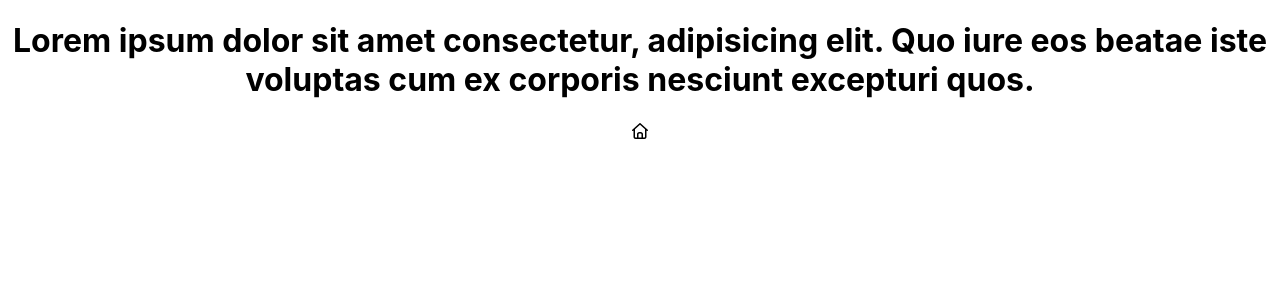
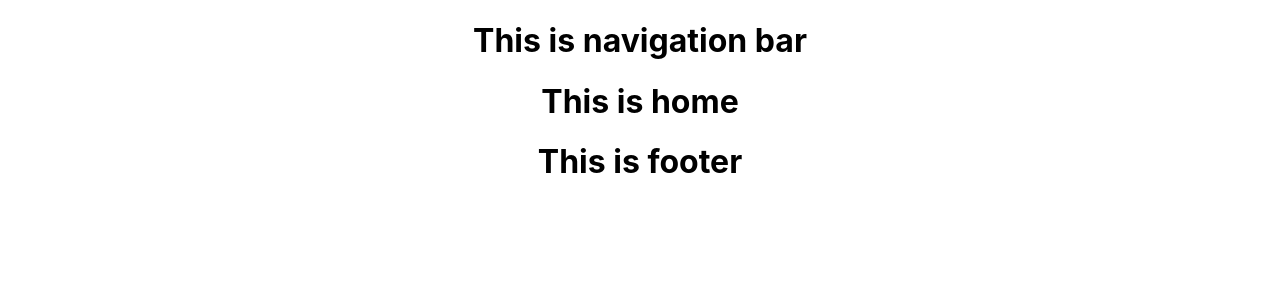
Before and after one commit to sazzadhossain1/neurosurgeondratique-by-me-update, a React (Create React App) app: page / in a window 1280 px wide. Shown: the top 300 px of the page. Built offline with nearby package versions, Linux system fonts and the light colour scheme.

Commit message:
create route setup

```diff
--- a/src/App.js
+++ b/src/App.js
@@ -2,15 +2,30 @@ import logo from "./logo.svg";
 import "./App.css";
 import { FontAwesomeIcon } from "@fortawesome/react-fontawesome";
 import { faHouse } from "@fortawesome/free-regular-svg-icons";
+import { createBrowserRouter, RouterProvider } from "react-router-dom";
+import Main from "./LayOut/Main";
+import Home from "./components/Home/Home";
 
 function App() {
+  const router = createBrowserRouter([
+    {
+      path: "/",
+      element: <Main></Main>,
+      children: [
+        {
+          path: "/",
+          element: <Home></Home>,
+        },
+        {
+          path: "/home",
+          element: <Home></Home>,
+        },
+      ],
+    },
+  ]);
   return (
     <div className="App">
-      <h1>
-        Lorem ipsum dolor sit amet consectetur, adipisicing elit. Quo iure eos
-        beatae iste voluptas cum ex corporis nesciunt excepturi quos.
-      </h1>
-      <FontAwesomeIcon icon={faHouse} />
+      <RouterProvider router={router}></RouterProvider>
     </div>
   );
 }
--- /dev/null
+++ b/src/LayOut/Main.js
@@ -0,0 +1,16 @@
+import React from "react";
+import NavigationBar from "../components/NavigationBar/NavigationBar";
+import { Outlet } from "react-router-dom";
+import Footer from "../components/Footer/Footer";
+
+const Main = () => {
+  return (
+    <div>
+      <NavigationBar></NavigationBar>
+      <Outlet></Outlet>
+      <Footer></Footer>
+    </div>
+  );
+};
+
+export default Main;
--- /dev/null
+++ b/src/components/Footer/Footer.js
@@ -0,0 +1,12 @@
+import React from "react";
+import "./Footer.css";
+
+const Footer = () => {
+  return (
+    <div>
+      <h1>This is footer</h1>
+    </div>
+  );
+};
+
+export default Footer;
--- /dev/null
+++ b/src/components/Home/Home.js
@@ -0,0 +1,12 @@
+import React from "react";
+import "./Home.css";
+
+const Home = () => {
+  return (
+    <div>
+      <h1>This is home</h1>
+    </div>
+  );
+};
+
+export default Home;
--- /dev/null
+++ b/src/components/NavigationBar/NavigationBar.js
@@ -0,0 +1,11 @@
+import React from "react";
+import "./NavigationBar.css";
+const NavigationBar = () => {
+  return (
+    <div>
+      <h1>This is navigation bar</h1>
+    </div>
+  );
+};
+
+export default NavigationBar;
```
Also changed, not shown: src/components/Footer/Footer.css (added), src/components/Home/Home.css (added), src/components/NavigationBar/NavigationBar.css (added).
